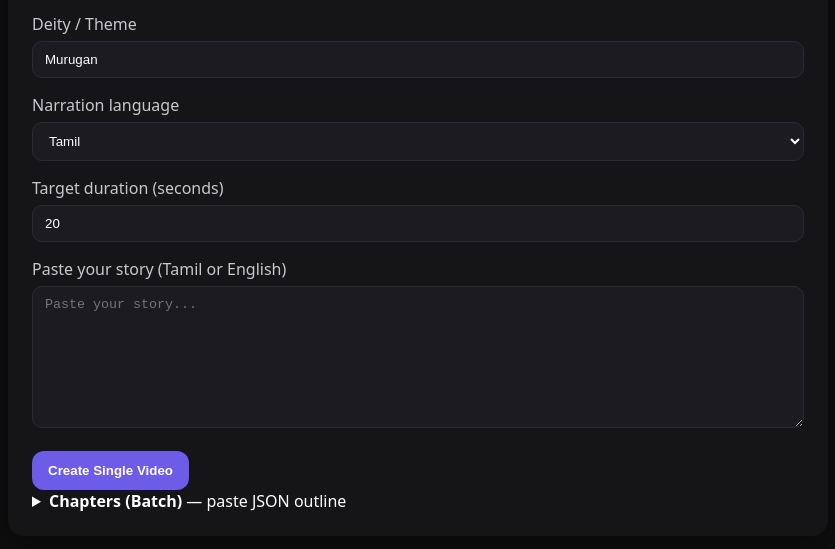
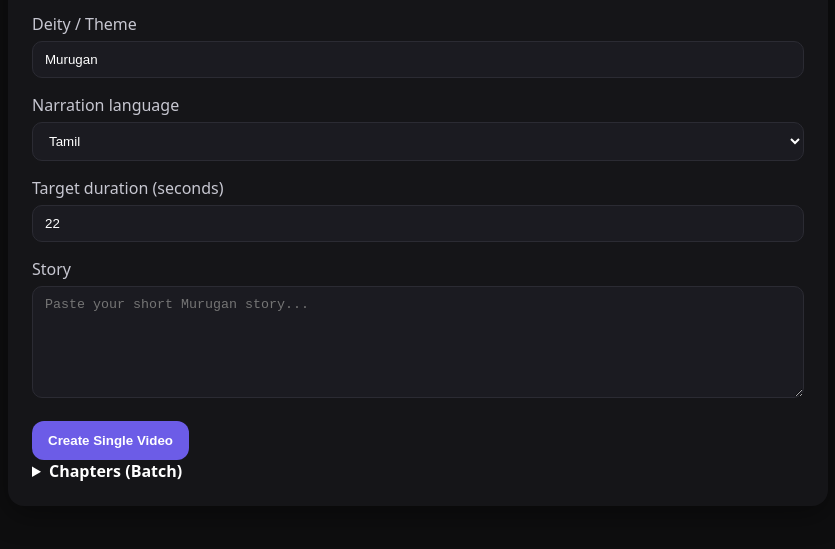
Before and after one commit to Dpka93-byte/musicalworld-videoai, a plain HTML site: page templates/index.html in a window 1280 px wide. Shown: the part 153-702 px from the top of the page, without its empty margins (222-1057 px from the left). Drawn offline with Linux system fonts and the light colour scheme.

Commit message:
Update index.html

```diff
--- a/templates/index.html
+++ b/templates/index.html
@@ -1,5 +1,5 @@
 <!doctype html>
-<html>
+<html lang="en">
 <head>
   <meta charset="utf-8" />
   <meta name="viewport" content="width=device-width, initial-scale=1" />
@@ -23,36 +23,36 @@
         </select>
 
         <label>Target duration (seconds)</label>
-          <input type="number" name="duration" value="20" min="10" max="60" />
+        <input name="duration" type="number" value="22" min="12" max="60" />
 
-          <label>Paste your story (Tamil or English)</label>
-          <textarea name="story" rows="8" placeholder="Paste your story..."></textarea>
+        <label>Story</label>
+        <textarea name="story" rows="6" placeholder="Paste your short Murugan story..."></textarea>
 
         <button type="submit">Create Single Video</button>
       </form>
+      <div id="result" class="hide"></div>
     </details>
 
     <details>
-        <summary><strong>Chapters (Batch)</strong> — paste JSON outline</summary>
-        <p>Use this format:</p>
+      <summary><strong>Chapters (Batch)</strong></summary>
+      <p>Paste JSON like:</p>
 <pre>{
   "project": {
-    "title": "Your Book Title",
+    "title": "Murugan Stories",
     "lang": "ta",
     "deity": "Murugan",
     "chapters": [
-      {"title": "Chapter 1", "story": "...", "duration": 25},
-      {"title": "Chapter 2", "story": "...", "duration": 25}
+      {"title": "Birth of Murugan", "story": "…", "duration": 25},
+      {"title": "Vel and Wisdom", "story": "…", "duration": 25}
     ]
   }
 }</pre>
-        <textarea id="batch-json" rows="12"></textarea>
+      <textarea id="batch-json" rows="10" placeholder="Paste JSON here…"></textarea>
       <button id="btn-batch">Create Chapter Videos</button>
       <div id="batch-result" class="hide"></div>
     </details>
+  </div>
 
-      <div id="result" class="hide"></div>
-    </div>
   <script src="/static/app.js"></script>
 </body>
 </html>
```
Lines whose indentation alone changed are shown as unchanged.
